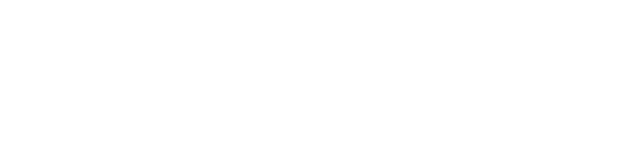
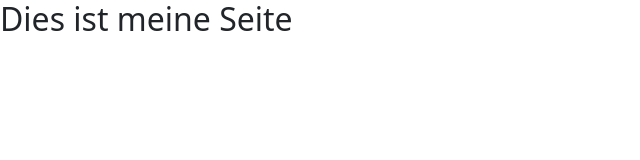
Before and after one commit to ibrahim-oez/ibrahim-oez.github.io, a plain HTML site: page src/index.html in a window 1280 px wide. Shown: the whole page, without its empty margins (0-640 px from the left). Drawn offline with nearby package versions, Linux system fonts and the light colour scheme.

Commit message:
meine seite

```diff
--- a/src/index.html
+++ b/src/index.html
@@ -3,10 +3,12 @@
 <head>
     <meta charset="UTF-8">
     <meta name="viewport" content="width=device-width, initial-scale=1.0">
+    <link rel="stylesheet" href="https://cdn.jsdelivr.net/npm/bootstrap@5.3.2/dist/css/bootstrap.min.css">
     <link rel="stylesheet" href="style.css">
+
     <title>Ibrahim Özdogan</title>
 </head>
 <body>
-
+    <h2>Dies ist meine Seite</h2>
 </body>
 </html>
```
